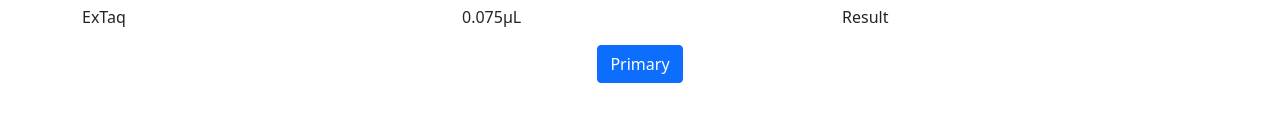
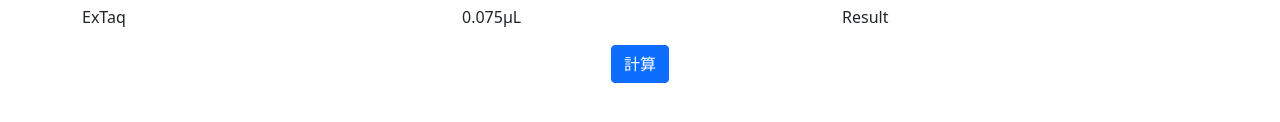
Before and after one commit to shima47/PCRcalculatorPWA, a plain HTML site: page index.html in a window 1280 px wide. Shown: the part 356-478 px from the top of the page. Drawn offline with nearby package versions, Linux system fonts and the light colour scheme.

Commit message:
Update index.html

```diff
--- a/index.html
+++ b/index.html
@@ -117,7 +117,7 @@
 
 		<div class="mt-3 d-flex justify-content-center">
 			<button type="button" class="btn btn-primary">
-				Primary
+				計算
 			</button>
 		</div>
 
```
